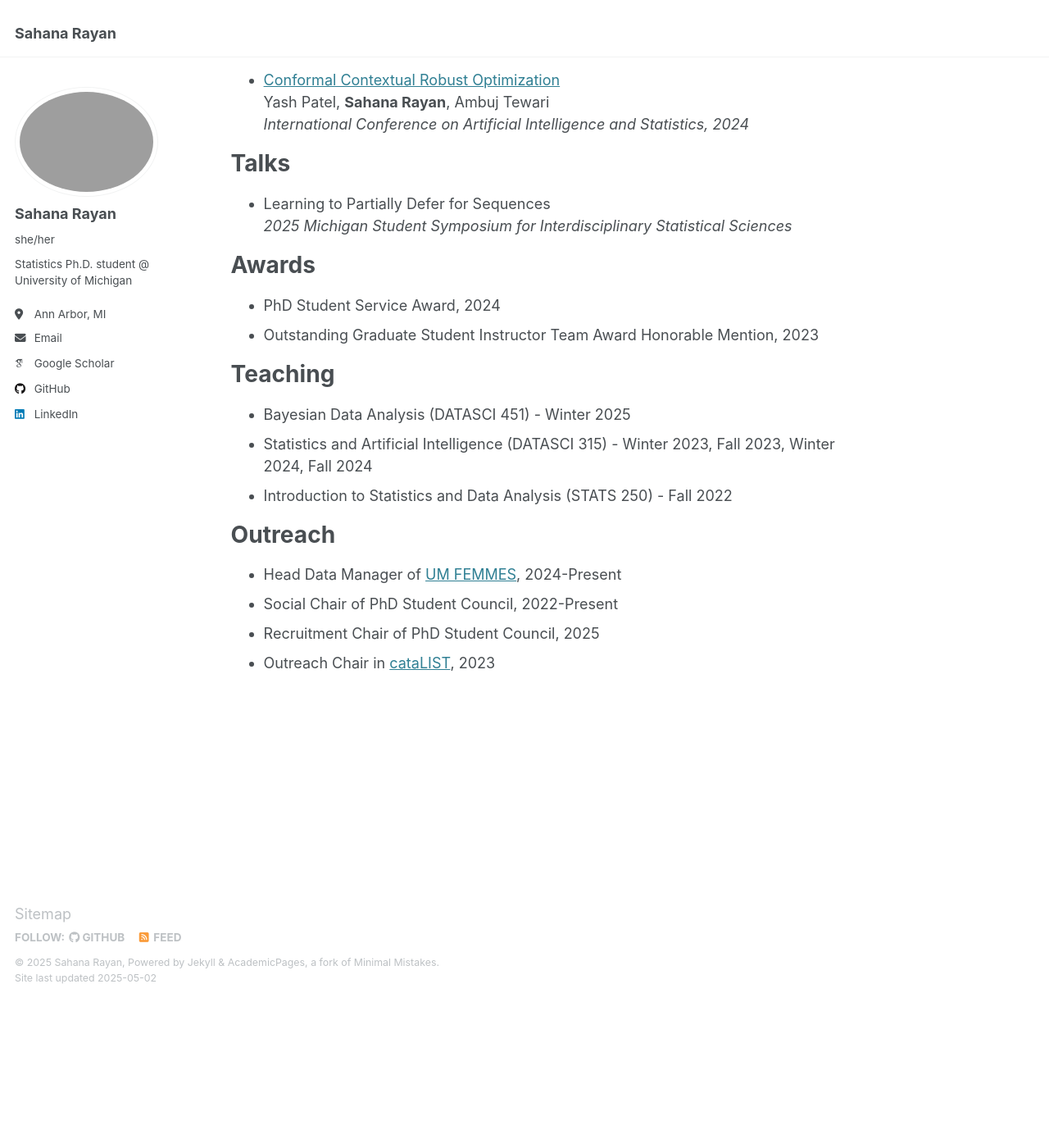
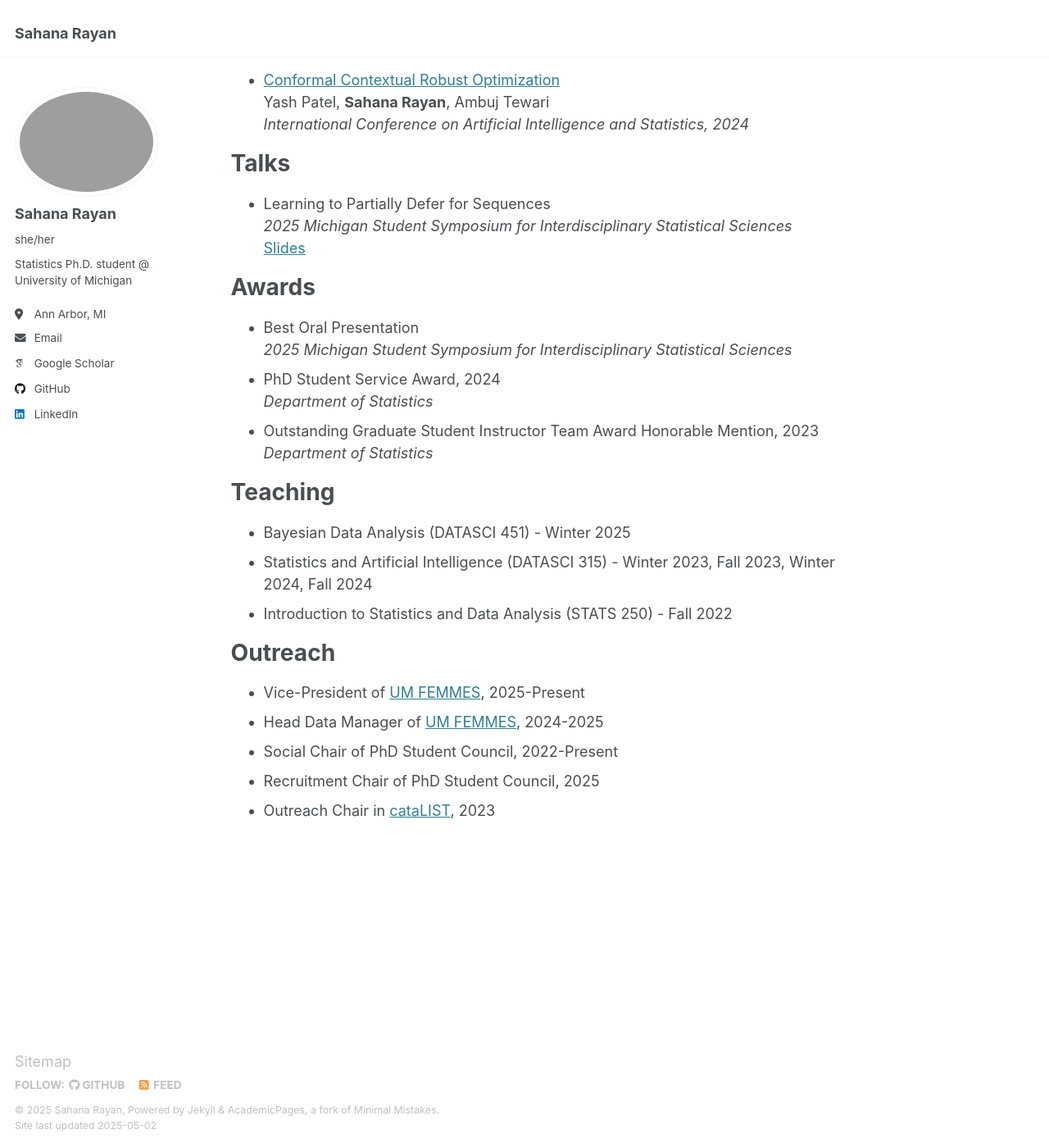
Before and after one commit to srayan00/srayan00.github.io, a Jekyll site: the page built from _pages/about.md, in a window 1280 px wide and 1400 px high, scrolled down 747 px. Shown: the whole window at 82% size. Built offline with Jekyll 4.4.1, drawn with Linux system fonts in a browser that asks for light colours; some web fonts are replaced; before the commit the page ends 1967 px from its top, so only the background shows below that.

Commit message:
Added the awards and slides

```diff
--- a/_pages/about.md
+++ b/_pages/about.md
@@ -30,12 +30,17 @@ _International Conference on Artificial Intelligence and Statistics, 2024_
 Talks
 =====
 * Learning to Partially Defer for Sequences\
-_2025 Michigan Student Symposium for Interdisciplinary Statistical Sciences_
+_2025 Michigan Student Symposium for Interdisciplinary Statistical Sciences_\
+[Slides](https://drive.google.com/file/d/1g_zjNmcwLEGaS1d4rUPKosQkRmBb86Pz/view?usp=sharing)
 
 Awards
 ========
-* PhD Student Service Award, 2024
-* Outstanding Graduate Student Instructor Team Award Honorable Mention, 2023
+* Best Oral Presentation\
+_2025 Michigan Student Symposium for Interdisciplinary Statistical Sciences_
+* PhD Student Service Award, 2024\
+_Department of Statistics_
+* Outstanding Graduate Student Instructor Team Award Honorable Mention, 2023\
+_Department of Statistics_
 
 Teaching
 =======
@@ -45,7 +50,8 @@ Teaching
 
 Outreach
 =====
-* Head Data Manager of [UM FEMMES](https://www.femmes.studentorgs.umich.edu/), 2024-Present
+* Vice-President of [UM FEMMES](https://www.femmes.studentorgs.umich.edu/), 2025-Present
+* Head Data Manager of [UM FEMMES](https://www.femmes.studentorgs.umich.edu/), 2024-2025
 * Social Chair of PhD Student Council, 2022-Present
 * Recruitment Chair of PhD Student Council, 2025
 * Outreach Chair in [cataLIST](https://maizepages.umich.edu/organization/catalist), 2023
```
